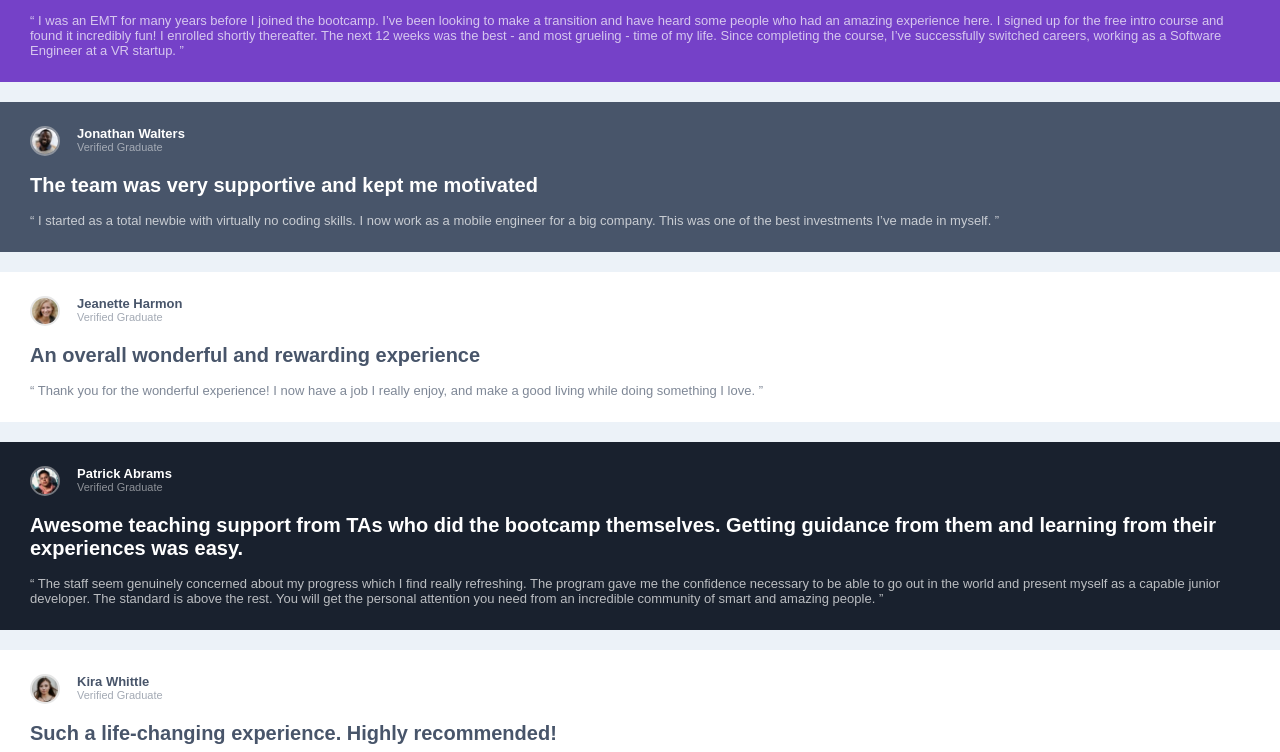
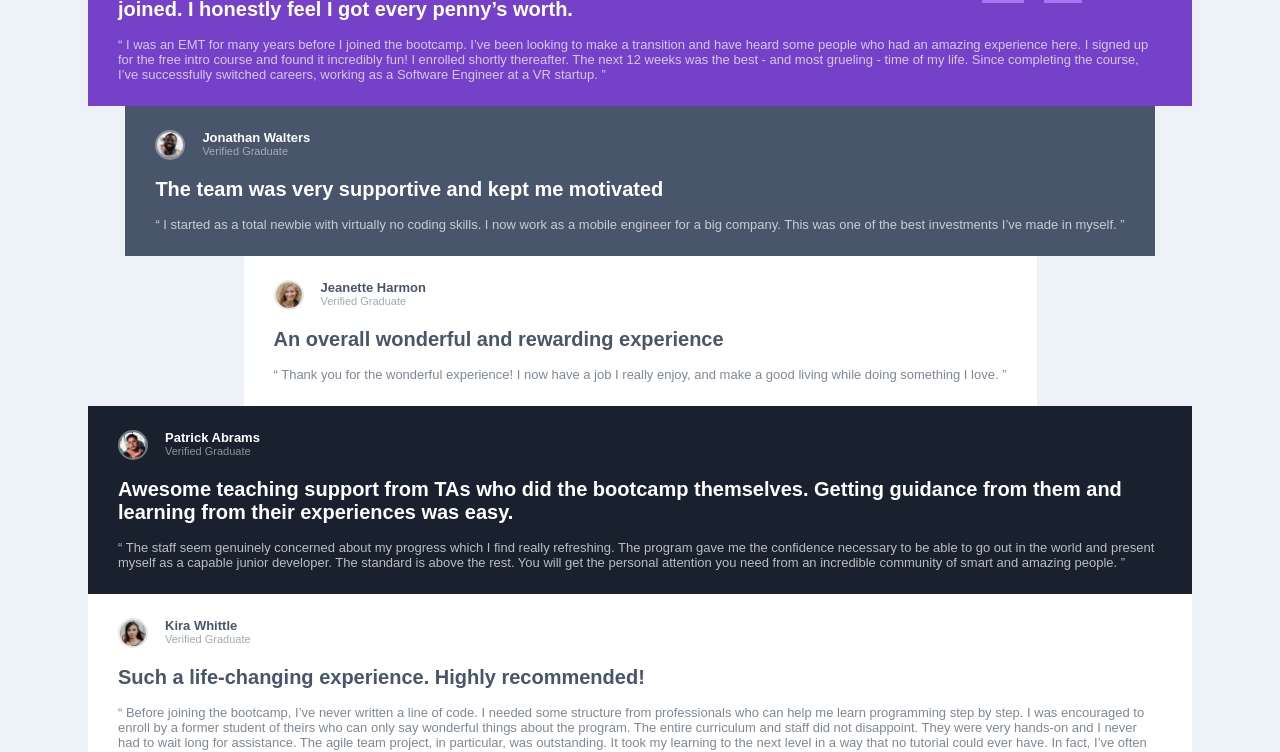
Before and after one commit to xvferdy/fem-testimonials-grid-section, a plain HTML site: page index.html in a window 1280 px wide. Shown: the part 121-873 px from the top of the page. Drawn offline with Linux system fonts and the light colour scheme; a web font is replaced by a local one.

Commit message:
start layouting

```diff
--- a/stylesheets/scss/base/_base.scss
+++ b/stylesheets/scss/base/_base.scss
@@ -12,7 +12,6 @@
 
 body {
 	box-sizing: border-box;
-	// background-image: $gradients-1;
 }
 
 html {
--- a/stylesheets/scss/pages/_testimonials.scss
+++ b/stylesheets/scss/pages/_testimonials.scss
@@ -1,4 +1,8 @@
 .testimonials {
-	display: grid;
-	gap: 2rem;
+	width: 90%;
+	margin: 0 auto;
+	min-height: 100vh;
+
+	place-items: center;
+	padding: 2.4rem;
 }
```
Also changed, not shown: stylesheets/css/style.css, 2 other files.
